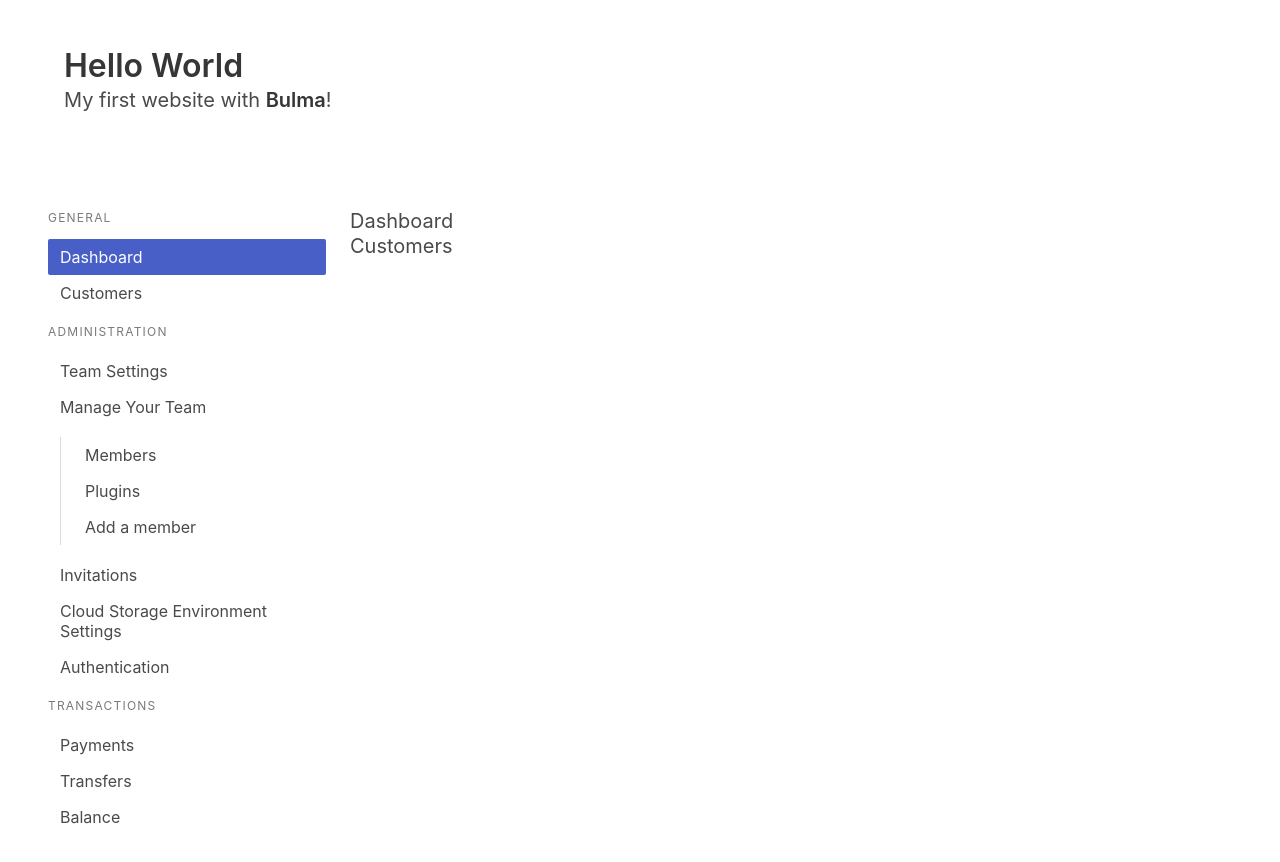
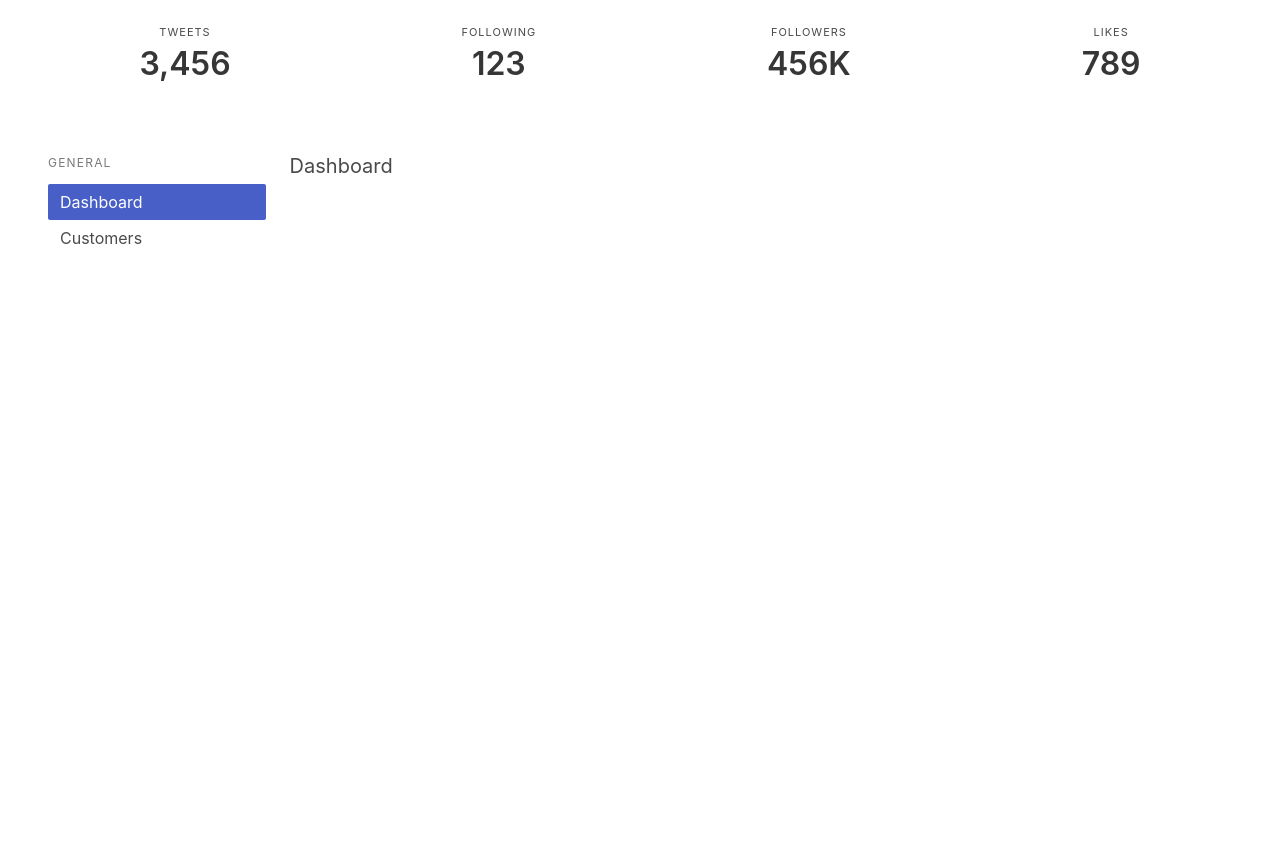
Before and after one commit to Noxshus/walker, a plain HTML site: page index.html in a window 1280 px wide. After the commit the page ends 800 px from the top, so only its background shows below. Drawn offline with nearby package versions, Linux system fonts and the light colour scheme.

Commit message:
UI basics

```diff
--- a/index.html
+++ b/index.html
@@ -3,28 +3,49 @@
     <head>
         <meta charset="utf-8">
         <meta name="viewport" content="width=device-width, initial-scale=1">
-        <title>Merc Incremental</title>
+        <title>Walker</title>
         <link rel="stylesheet" href="https://cdn.jsdelivr.net/npm/bulma@0.9.1/css/bulma.min.css">
         <link rel="stylesheet" href="walker.css">
         <script src="js/main.js"></script>
         <script src="js/menu.js"></script>
     </head>
+
+
     <body>
-
-        <section class="section">
-            <div class="container">
-                <h1 class="title">
-                    Hello World
-                </h1>
-                <p class="subtitle">
-                    My first website with <strong>Bulma</strong>!
-                </p>
+        <section class="hero is-small"> <!--upper part of screen-->
+            <div class="hero-body">
+                <nav class="level">
+                    <div class="level-item has-text-centered">
+                      <div>
+                        <p class="heading">Tweets</p>
+                        <p class="title">3,456</p>
+                      </div>
+                    </div>
+                    <div class="level-item has-text-centered">
+                      <div>
+                        <p class="heading">Following</p>
+                        <p class="title">123</p>
+                      </div>
+                    </div>
+                    <div class="level-item has-text-centered">
+                      <div>
+                        <p class="heading">Followers</p>
+                        <p class="title">456K</p>
+                      </div>
+                    </div>
+                    <div class="level-item has-text-centered">
+                      <div>
+                        <p class="heading">Likes</p>
+                        <p class="title">789</p>
+                      </div>
+                    </div>
+                </nav>
             </div>
         </section>
 
-        <section class="section"> <!--2nd half of screen-->
+        <section class="section"> <!--center part of screen-->
             <div class="columns">
-                <div class="column is-one-quarter">
+                <div class="column is-one-fifth">
                     <aside class="menu">
                         <p class="menu-label">
                             General
@@ -32,31 +53,6 @@
                         <ul class="menu-list">
                             <li><a id="dashboardmenuitem" class="is-active" onclick="MenuClick(this.id)">Dashboard</a></li>
                             <li><a id="customersmenuitem" onclick="MenuClick(this.id)">Customers</a></li>
-                        </ul>
-                        <p class="menu-label">
-                            Administration
-                        </p>
-                        <ul class="menu-list">
-                            <li><a>Team Settings</a></li>
-                            <li>
-                            <a>Manage Your Team</a>
-                            <ul>
-                                <li><a>Members</a></li>
-                                <li><a>Plugins</a></li>
-                                <li><a>Add a member</a></li>
-                            </ul>
-                            </li>
-                            <li><a>Invitations</a></li>
-                            <li><a>Cloud Storage Environment Settings</a></li>
-                            <li><a>Authentication</a></li>
-                        </ul>
-                        <p class="menu-label">
-                            Transactions
-                        </p>
-                        <ul class="menu-list">
-                            <li><a>Payments</a></li>
-                            <li><a>Transfers</a></li>
-                            <li><a>Balance</a></li>
                         </ul>
                     </aside>
                 </div>
@@ -66,12 +62,11 @@
                         <p class="subtitle">Dashboard</p>
                     </div>
 
-                    <div id="customersmenucontent" class="menucontent">
+                    <div id="customersmenucontent" class="menucontent" style="display: none;">
                         <p class="subtitle">Customers</p>
                     </div>
                 </div>
             </div>
         </section>
-
     </body>
 </html>
--- a/js/main.js
+++ b/js/main.js
@@ -15,7 +15,7 @@ function SaveGame ()
 
 function LoadGame ()
 {
-    var gameData = JSON.parse(localStorage.getItem("walkerSave"));
+    let gameData = JSON.parse(localStorage.getItem("walkerSave"));
     if (typeof gameData.cookies !== "undefined") cookies = gameData.cookies;
 }
 
--- a/js/menu.js
+++ b/js/menu.js
@@ -1,5 +1,5 @@
 function MenuClick(_menuItem) {
-    var _count, _menuContent, _menuItemPrevious;
+    let _count, _menuContent, _menuItemPrevious;
 
      //Get all elements with class="menucontent" and hide them
     _menuContent = document.getElementsByClassName("menucontent");
```
